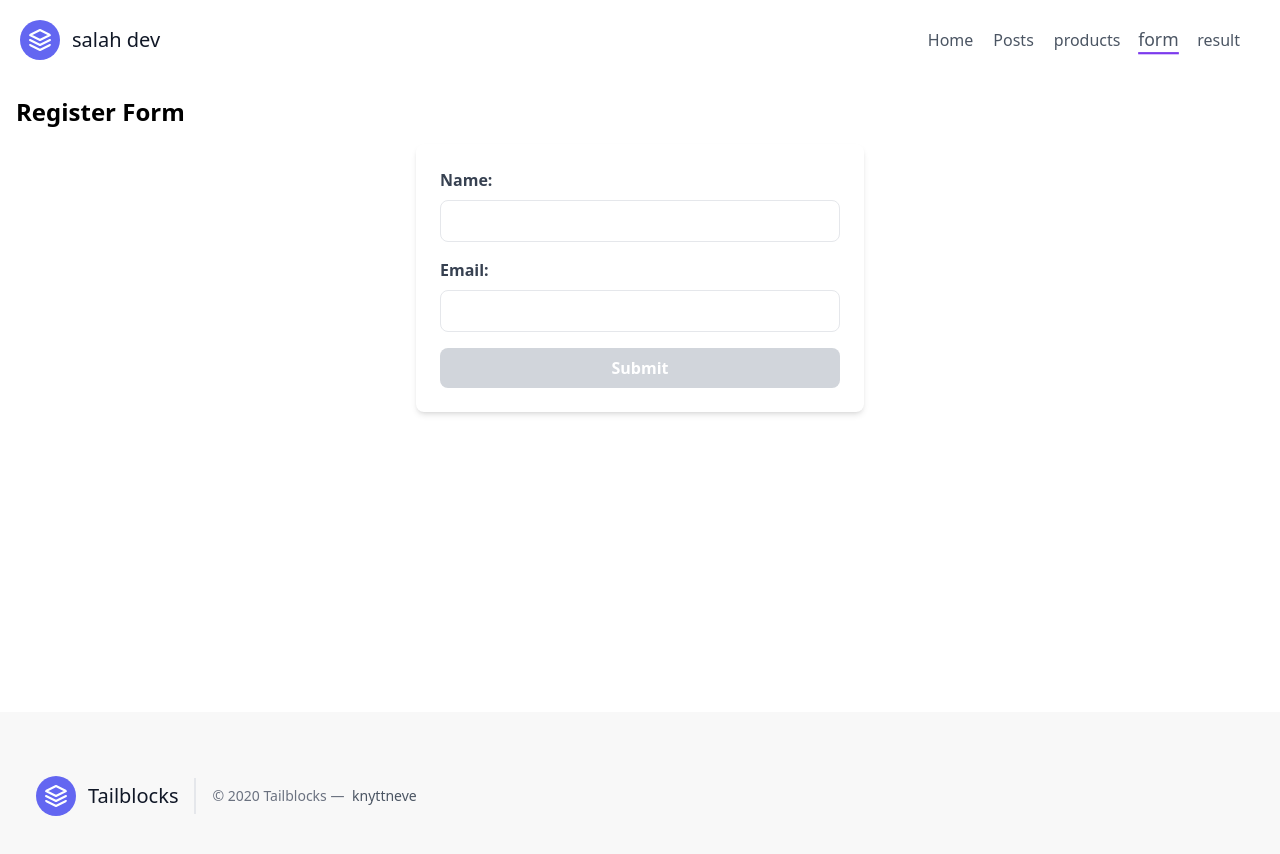
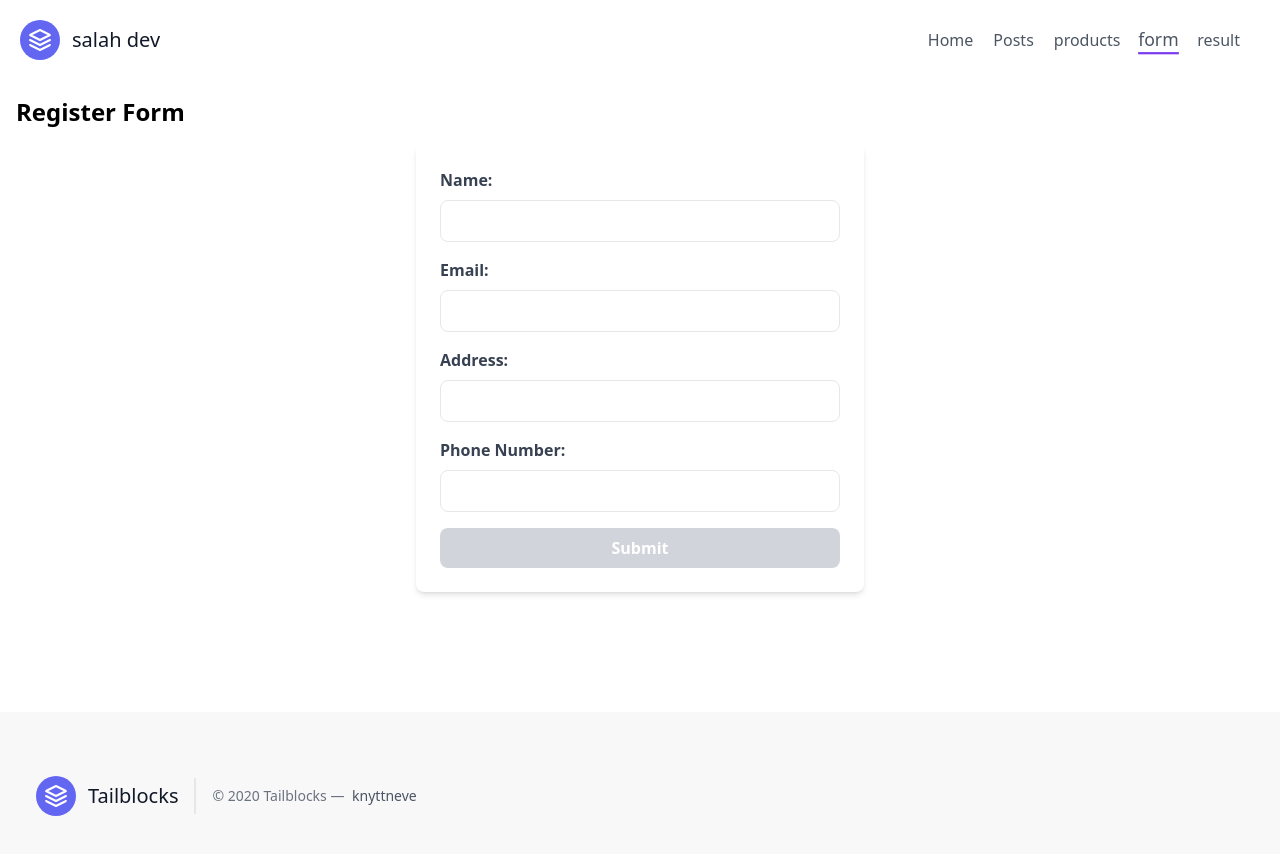
Before and after one commit to salahddik/salah-project-education, an Angular app: page /form in a window 1280 px wide. Shown: the top 854 px of the page. Built offline with nearby package versions, Linux system fonts and the light colour scheme.

Commit message:
add ngmodel and make model big

```diff
--- a/fakedata/db.json
+++ b/fakedata/db.json
@@ -1,3 +1,11 @@
 {
-  "users": []
+  "users": [
+    {
+      "id": "b9c2",
+      "name": "sdsdfsd asda ",
+      "email": "sadas@asdas.com",
+      "address": "sdfsdsadasdas",
+      "phone": "04564646456464"
+    }
+  ]
 }
--- a/src/app/modules/form/container/form.component.html
+++ b/src/app/modules/form/container/form.component.html
@@ -28,6 +28,28 @@
       />
     </div>
 
+    <!-- Address Field -->
+    <div class="mb-4">
+      <label for="address" class="block text-gray-700 font-semibold mb-2">Address:</label>
+      <input
+        type="text"
+        id="address"
+        formControlName="address"
+        class="w-full px-4 py-2 border rounded-lg focus:outline-none focus:ring-2 focus:ring-blue-500 focus:border-transparent"
+      />
+    </div>
+
+    <!-- Phone Number Field -->
+    <div class="mb-4">
+      <label for="phone" class="block text-gray-700 font-semibold mb-2">Phone Number:</label>
+      <input
+        type="text"
+        id="phone"
+        formControlName="phone"
+        class="w-full px-4 py-2 border rounded-lg focus:outline-none focus:ring-2 focus:ring-blue-500 focus:border-transparent"
+      />
+    </div>
+
     <!-- Submit Button -->
     <button
       type="submit"
--- a/src/app/modules/form/container/form.component.ts
+++ b/src/app/modules/form/container/form.component.ts
@@ -1,7 +1,7 @@
 import { Component } from '@angular/core';
 import { FormBuilder, FormGroup, Validators } from '@angular/forms';
-import { CrudapiService } from '../../../shared/service/crudapi.service'; // Import the service
-import { Userdatajson } from '../../../shared/interface/crudinterfacedata'; // Import the interface
+import { CrudapiService } from '../../../shared/service/crudapi.service';
+import { Userdatajson } from '../../../shared/interface/crudinterfacedata';
 
 @Component({
   selector: 'app-form',
@@ -10,24 +10,27 @@ import { Userdatajson } from '../../../shared/interface/crudinterfacedata'; // I
 })
 export class FormComponent {
   myForm: FormGroup;
-  successMessage = ''; // Property to hold the success message
-  errorMessage = ''; // Property to hold error messages
+  successMessage = '';
+  errorMessage = '';
 
   constructor(
     private fb: FormBuilder,
     private service: CrudapiService,
   ) {
-    // Initialize the form with FormBuilder
     this.myForm = this.fb.group({
       name: ['', Validators.required],
       email: ['', [Validators.required, Validators.email]],
+      address: ['', Validators.required],
+      phone: [
+        '',
+        [Validators.required, Validators.pattern('^\\+?[0-9]{7,15}$')], // Regex for phone number
+      ],
     });
   }
 
-  // Submit form data to the JSON server
   onSubmit() {
     if (this.myForm.valid) {
-      const formData: Userdatajson = this.myForm.value; // Type casting for clarity
+      const formData: Userdatajson = this.myForm.value;
       this.service.saveUserData(formData).subscribe({
         next: (response) => {
           console.log('Form data saved:', response);
@@ -35,7 +38,6 @@ export class FormComponent {
           this.errorMessage = '';
           this.myForm.reset();
 
-          // Clear success message after 3 seconds (optional)
           setTimeout(() => {
             this.successMessage = '';
           }, 3000);
@@ -48,6 +50,8 @@ export class FormComponent {
           console.log('Form submission completed.');
         },
       });
+    } else {
+      this.errorMessage = 'Please fill out the form correctly.';
     }
   }
 }
--- a/src/app/modules/result/container/Result.component.html
+++ b/src/app/modules/result/container/Result.component.html
@@ -1,4 +1,4 @@
-<div class="container mx-auto p-4">
+<div class="mx-auto p-20 pt-6">
   <h2 class="text-2xl font-bold mb-4 text-gray-800">User List</h2>
   <div class="overflow-x-auto">
     <table class="w-full text-left table-auto border-collapse bg-white shadow-md rounded-lg">
@@ -7,6 +7,8 @@
           <th class="px-6 py-3 text-gray-700 font-semibold border-b">ID</th>
           <th class="px-6 py-3 text-gray-700 font-semibold border-b">Name</th>
           <th class="px-6 py-3 text-gray-700 font-semibold border-b">Email</th>
+          <th class="px-6 py-3 text-gray-700 font-semibold border-b">address</th>
+          <th class="px-6 py-3 text-gray-700 font-semibold border-b">phone</th>
           <th class="px-6 py-3 text-gray-700 font-semibold border-b text-center">Action</th>
         </tr>
       </thead>
@@ -15,6 +17,8 @@
           <td class="px-6 py-3 border-b text-gray-600">{{ user.id }}</td>
           <td class="px-6 py-3 border-b text-gray-600">{{ user.name }}</td>
           <td class="px-6 py-3 border-b text-gray-600">{{ user.email }}</td>
+          <td class="px-6 py-3 border-b text-gray-600">{{ user.address }}</td>
+          <td class="px-6 py-3 border-b text-gray-600">{{ user.phone }}</td>
           <td class="px-6 py-3 border-b text-center">
             <button
               (click)="deleteUser(user.id)"
--- a/src/app/modules/result/container/Result.component.ts
+++ b/src/app/modules/result/container/Result.component.ts
@@ -17,10 +17,10 @@ export class ResultComponent implements OnInit {
     this.crudApiService.getUsers().subscribe({
       next: (data) => {
         this.users = data;
-        console.log('Users fetched successfully:', data);
+        console.log('Users fetched successfully:');
       },
       error: (error) => {
-        console.error('Error fetching users:', error);
+        console.error('Error fetching users:');
       },
       complete: () => {
         console.log('Fetching users complete.');
--- a/src/app/shared/interface/crudinterfacedata.ts
+++ b/src/app/shared/interface/crudinterfacedata.ts
@@ -2,4 +2,6 @@ export interface Userdatajson {
   id: number;
   name: string;
   email: string;
+  address: string;
+  phone: number;
 }
```
